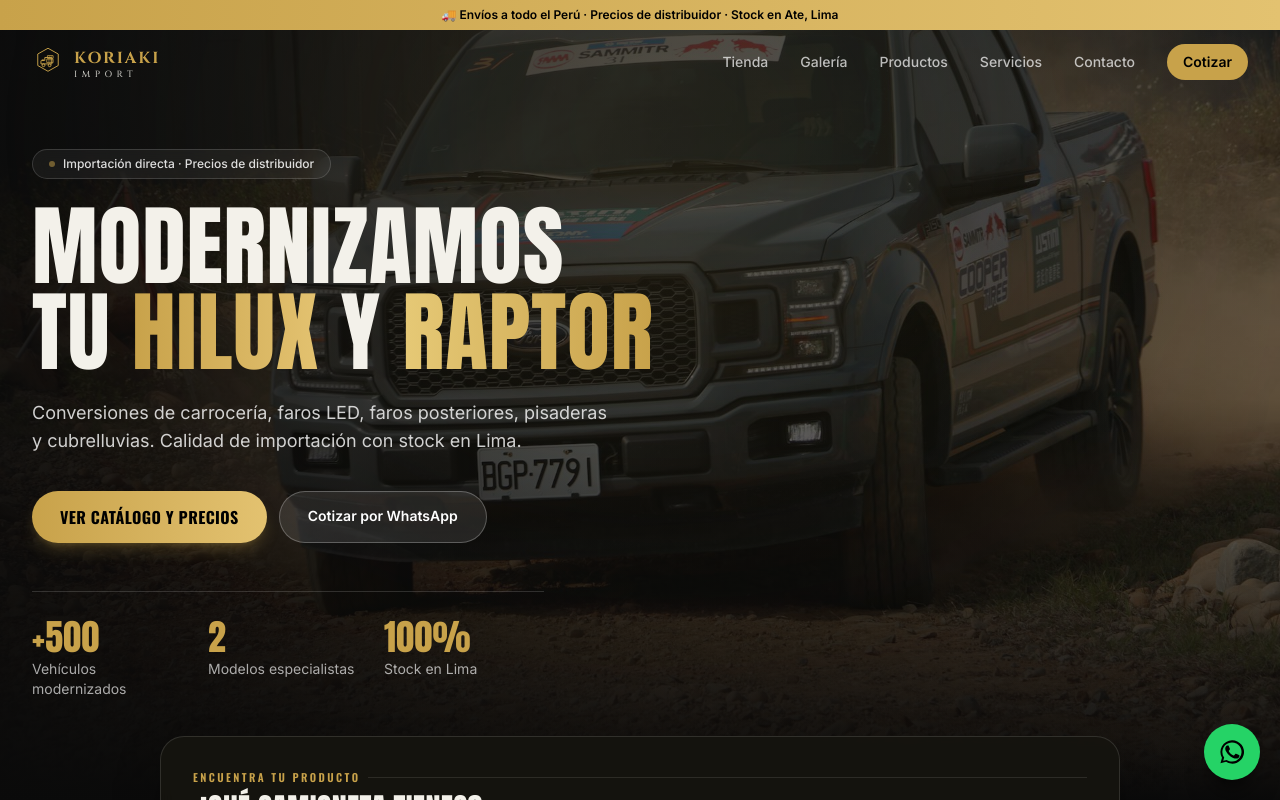
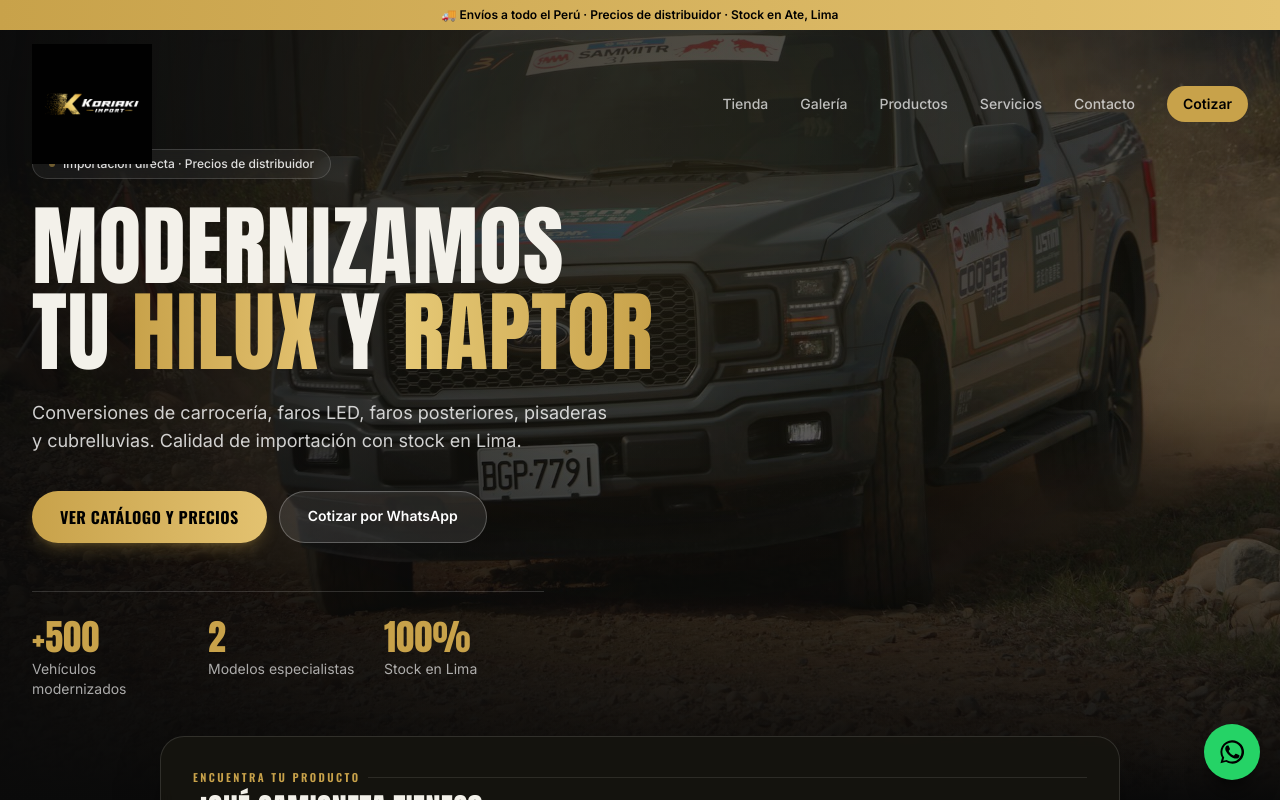
Before and after one commit to jeancarrascodv/koriaki-import, a Next.js app: page / in a window 1280 px wide. Shown: the top 800 px of the page. Built offline with nearby package versions, Linux system fonts and the light colour scheme.

Commit message:
Update branding logo and contact email

```diff
--- a/src/components/Logo.tsx
+++ b/src/components/Logo.tsx
@@ -1,45 +1,10 @@
-/* Logo KORIAKI IMPORT — recreado en SVG vectorial (nítido a cualquier tamaño).
-   Hexágono + camión de carga con contenedores apilados, en dorado de marca. */
+import Image from "next/image";
 
-export function LogoMark({ className = "" }: { className?: string }) {
-  return (
-    <svg viewBox="0 0 100 100" className={className} aria-hidden="true">
-      {/* Hexágono */}
-      <path
-        d="M50 7 L82 25 L82 61 L50 79 L18 61 L18 25 Z"
-        fill="none"
-        stroke="currentColor"
-        strokeWidth="3"
-        strokeLinejoin="round"
-      />
-      {/* Cabina + furgón del camión */}
-      <path
-        d="M28 56 L28 47 Q28 45 30 45 L40 45 L40 36 L62 36 L62 56 Z"
-        fill="none"
-        stroke="currentColor"
-        strokeWidth="3"
-        strokeLinejoin="round"
-      />
-      {/* Ventana cabina */}
-      <path d="M31 47 L31 42 L37 42 L37 47 Z" fill="currentColor" opacity="0.9" />
-      {/* Contenedores apilados (lado derecho) */}
-      <g stroke="currentColor" strokeWidth="2.4" fill="none">
-        <rect x="48" y="30" width="18" height="9" rx="0.5" />
-        <rect x="46" y="41" width="20" height="11" rx="0.5" />
-      </g>
-      <g stroke="currentColor" strokeWidth="1.4" opacity="0.85">
-        <line x1="54" y1="30.5" x2="54" y2="38.5" />
-        <line x1="60" y1="30.5" x2="60" y2="38.5" />
-        <line x1="52" y1="41.5" x2="52" y2="51.5" />
-        <line x1="56" y1="41.5" x2="56" y2="51.5" />
-        <line x1="60" y1="41.5" x2="60" y2="51.5" />
-      </g>
-      {/* Ruedas */}
-      <circle cx="36" cy="60" r="4.5" fill="none" stroke="currentColor" strokeWidth="3" />
-      <circle cx="55" cy="60" r="4.5" fill="none" stroke="currentColor" strokeWidth="3" />
-    </svg>
-  );
-}
+const sizes = {
+  sm: { w: 120, h: 40 },
+  md: { w: 150, h: 50 },
+  lg: { w: 190, h: 63 },
+};
 
 export function Logo({
   size = "md",
@@ -48,21 +13,29 @@
   size?: "sm" | "md" | "lg";
   className?: string;
 }) {
-  const mark = size === "lg" ? "h-12 w-12" : size === "sm" ? "h-8 w-8" : "h-10 w-10";
-  const k = size === "lg" ? "text-2xl" : size === "sm" ? "text-base" : "text-lg";
-  const i = size === "lg" ? "text-[11px]" : "text-[9px]";
-
+  const { w, h } = sizes[size];
   return (
-    <span className={`flex items-center gap-2.5 ${className}`}>
-      <LogoMark className={`${mark} text-accent`} />
-      <span className="flex flex-col leading-none">
-        <span className={`font-serif font-bold uppercase tracking-[0.12em] text-accent ${k}`}>
-          Koriaki
-        </span>
-        <span className={`font-serif uppercase tracking-[0.5em] text-foreground/80 ${i}`}>
-          Import
-        </span>
-      </span>
-    </span>
+    <Image
+      src="/img/LOGO-HORIZONTAL.jpg"
+      alt="Koriaki Import"
+      width={w}
+      height={h}
+      className={`object-contain ${className}`}
+      priority
+    />
   );
 }
+
+/** Kept for backward compatibility — renders the same image */
+export function LogoMark({ className = "" }: { className?: string }) {
+  return (
+    <Image
+      src="/img/LOGO-HORIZONTAL.jpg"
+      alt="Koriaki Import"
+      width={48}
+      height={48}
+      className={`object-contain ${className}`}
+      priority
+    />
+  );
+}
--- a/src/data/site.ts
+++ b/src/data/site.ts
@@ -3,7 +3,7 @@
   tagline: "Conversiones & Modernización 4x4",
   phone: "+51 998 477 446",
   whatsapp: "51998477446", // Perú (+51) 998 477 446
-  email: "ventas@koriakiimport.com",
+  email: "koriakioperaciones@gmail.com",
   address: "Separadora Industrial, Ate — Lima, Perú",
   hours: "Mon to Sat · 9:00 a.m. – 6:00 p.m.",
   instagram: "https://instagram.com/koriakiimport",
```
